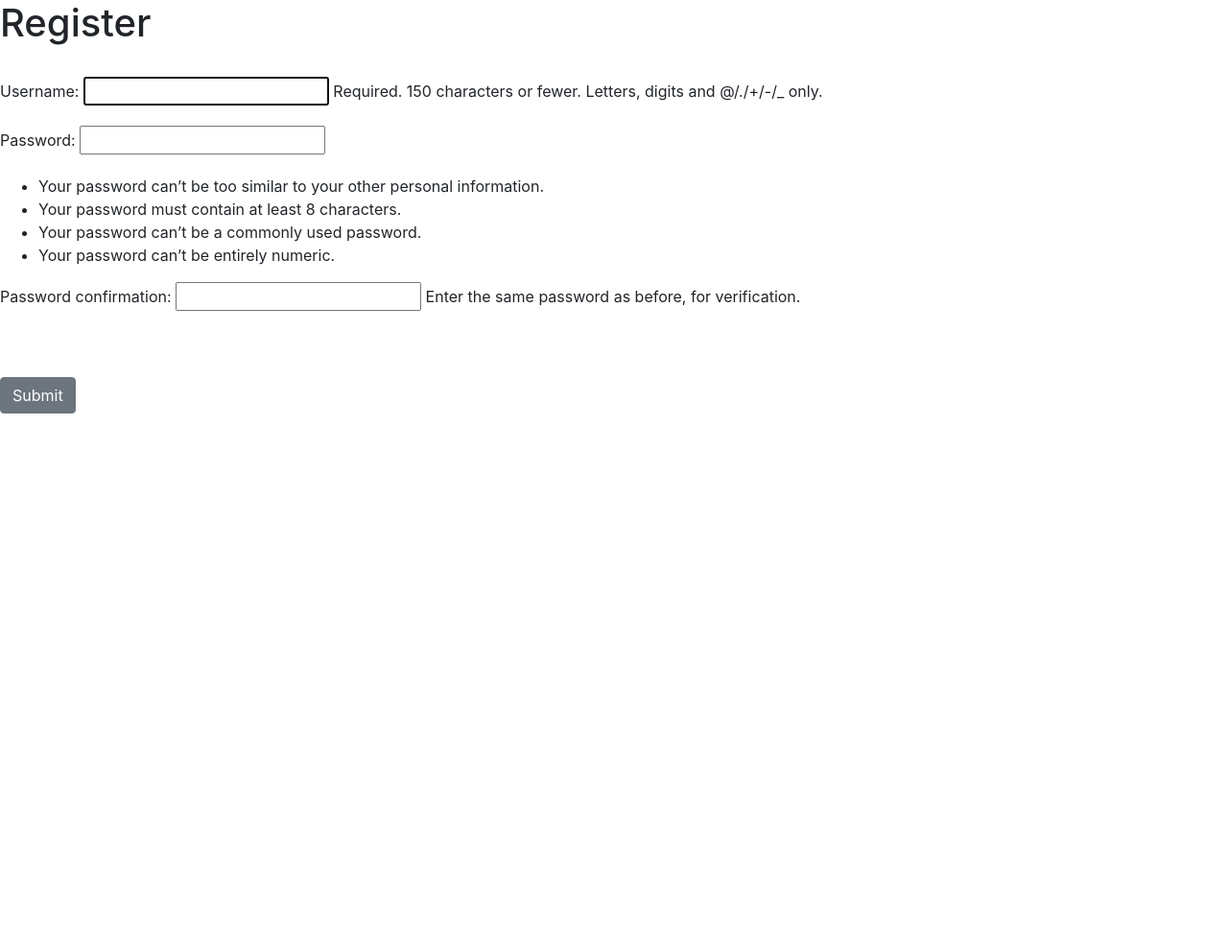
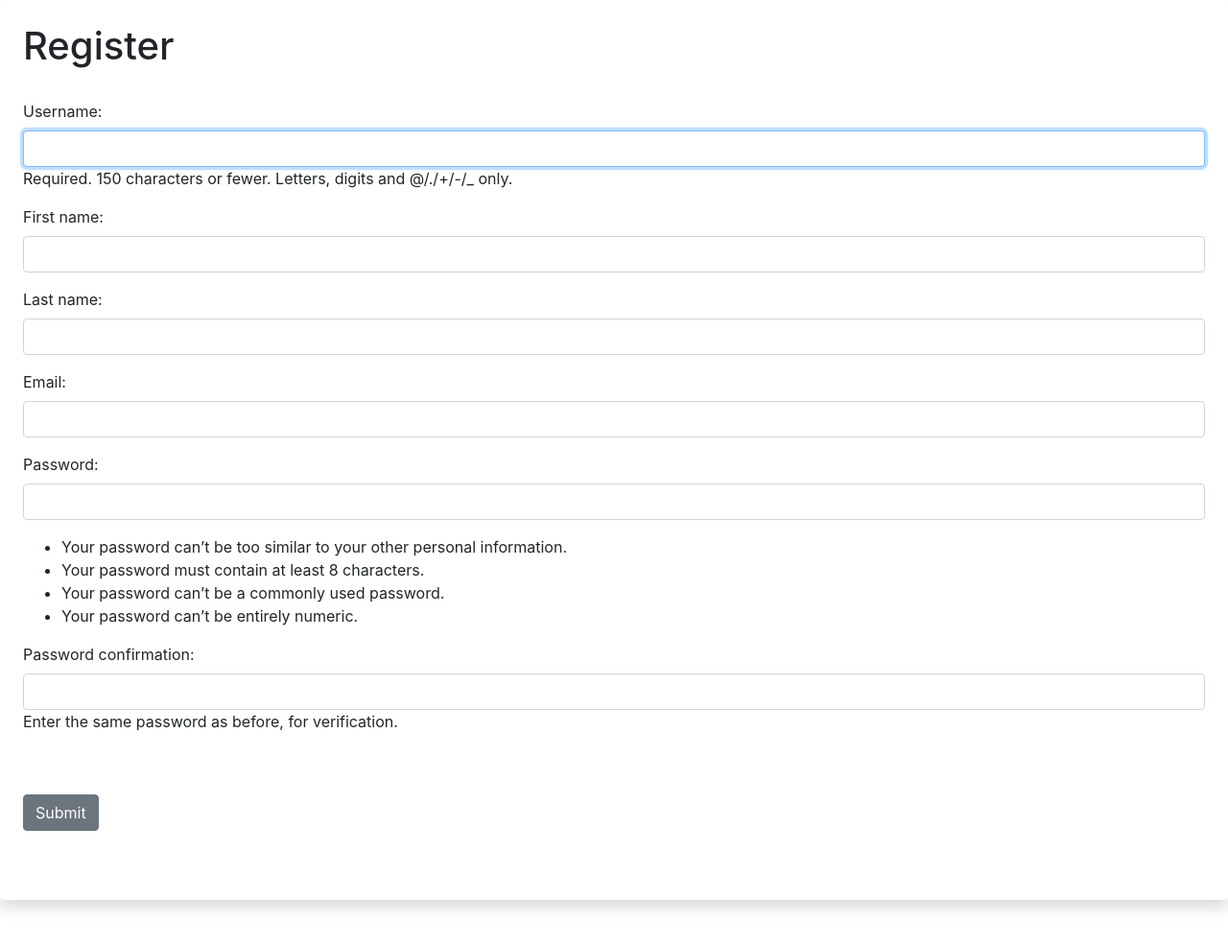
Before and after one commit to DmitrySavinskikh/healthy_diet, a Django app: page /login_system/register_user in a window 1280 px wide. Shown: the whole page at 96% size. Before the commit the page ends 431 px from the top, so only its background shows below. Run offline with Django 4.2, Linux system fonts and the light colour scheme.

Commit message:
added fields to registration, sending email

```diff
--- a/healthy_diet/healthy_diet/settings.py
+++ b/healthy_diet/healthy_diet/settings.py
@@ -27,6 +27,7 @@ DEBUG = True
 
 ALLOWED_HOSTS = []
 
+EMAIL_BACKEND = 'django.core.mail.backends.console.EmailBackend'
 
 # Application definition
 
--- /dev/null
+++ b/healthy_diet/login_system/forms.py
@@ -0,0 +1,23 @@
+from django.contrib.auth.forms import UserCreationForm
+from django.contrib.auth.models import User
+from django import forms
+
+
+class RegisterUserForm(UserCreationForm):
+	email = forms.EmailField(widget=forms.EmailInput(attrs={'class':'form-control'}))
+	first_name = forms.CharField(max_length=30, widget=forms.TextInput(attrs={'class':'form-control'}))
+	last_name = forms.CharField(max_length=30, widget=forms.TextInput(attrs={'class':'form-control'}))
+
+
+	class Meta:
+		model = User
+		fields = ('username', 'first_name', 'last_name', 'email', 'password1', 'password2')
+
+
+	def __init__(self, *args, **kwargs):
+		super(RegisterUserForm, self).__init__(*args, **kwargs)
+
+		self.fields['username'].widget.attrs['class'] = 'form-control'
+		self.fields['password1'].widget.attrs['class'] = 'form-control'
+		self.fields['password2'].widget.attrs['class'] = 'form-control'
+		self.fields['email'].widget.attrs['class'] = 'form-control'
--- a/healthy_diet/login_system/templates/authenticate/register_user.html
+++ b/healthy_diet/login_system/templates/authenticate/register_user.html
@@ -11,6 +11,7 @@ Register
             <button type="button" class="btn-close" data-bs-dismiss="alert" aria-label="Close"></button>
           </div>
 {% endif %}
+	<div class="shadow p-4 mb-5 bg-body rounded">
 	<h1>Register</h1>
 <br/>
 		<form action="{% url 'register_user' %}" method=POST>
--- a/healthy_diet/login_system/views.py
+++ b/healthy_diet/login_system/views.py
@@ -1,8 +1,9 @@
 from django.shortcuts import render, redirect
 from django.contrib.auth import authenticate, login, logout
 from django.contrib import messages
-from django.contrib.auth.forms import UserCreationForm
-
+from .forms import RegisterUserForm
+# from django.core.mail import send_mail
+from .utils import send_email
 
 
 def goto_firstpage(request):
@@ -30,17 +31,20 @@ def logout_user(request):
 
 def register_user(request):
     if request.method == 'POST':
-        form = UserCreationForm(request.POST)
+        form = RegisterUserForm(request.POST)
         if form.is_valid():
             form.save()
             username = form.cleaned_data['username']
             password = form.cleaned_data['password1']
+            email = str(form.cleaned_data['email'])
+            print(email)
             user = authenticate(request, username=username, password=password)
             login(request, user)
             messages.success(request, ("Registration Successful!"))
+            send_email(email)
             return redirect('home')
     else:
-        form = UserCreationForm()
+        form = RegisterUserForm()
     return render(request, 'authenticate/register_user.html', {
 		'form':form,
 		})
```
Also changed, not shown: healthy_diet/login_system/utils.py (added, +10 -0 lines).
